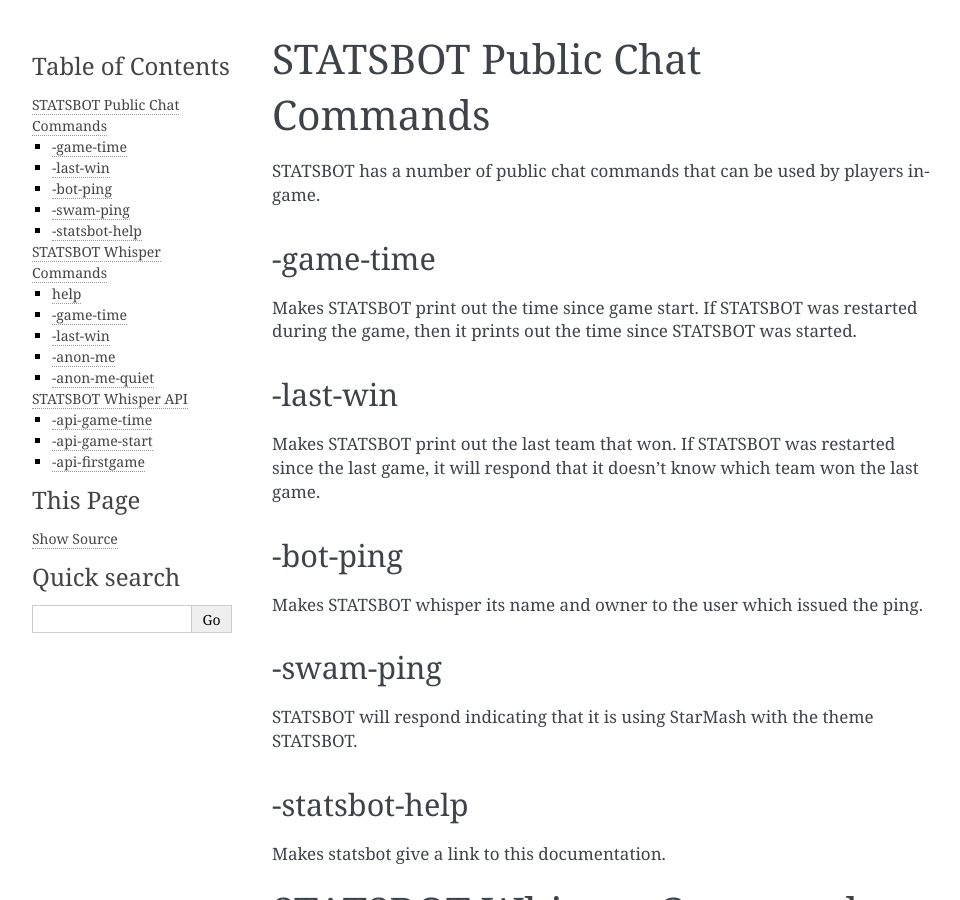
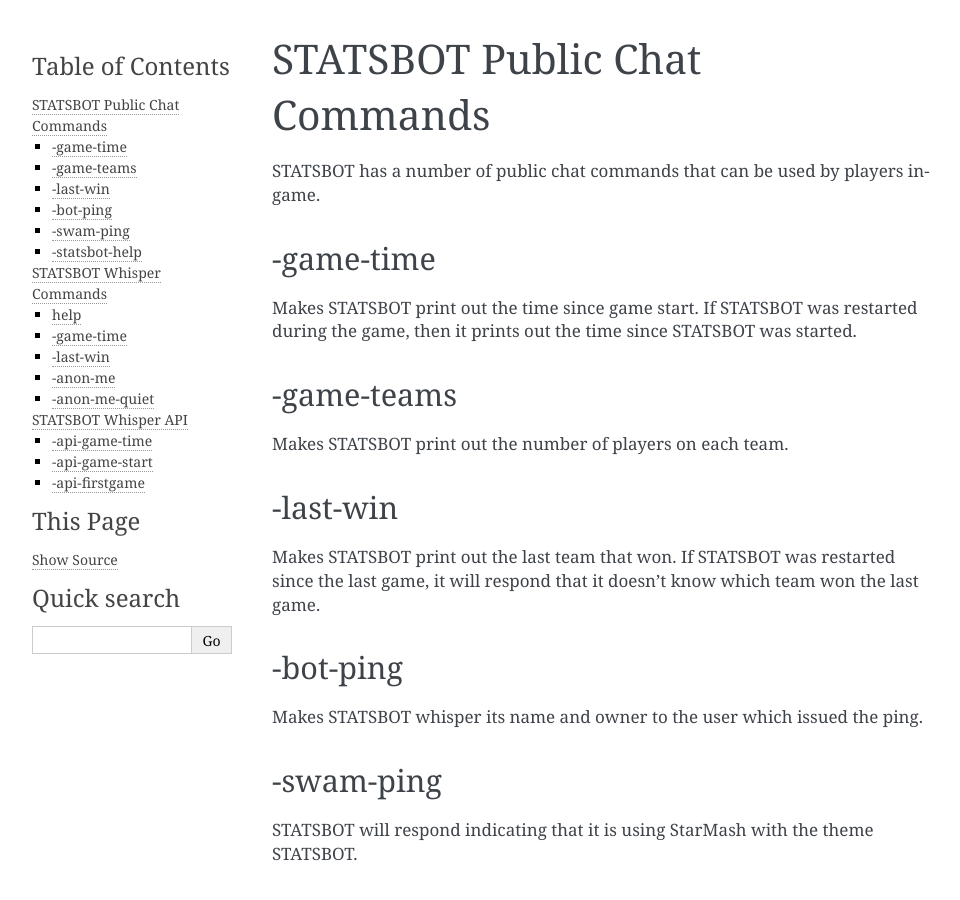
Before and after one commit to Phantomical/airmash-logs, a Sphinx documentation site: the page built from docs/source/commands.rst, in a window 1280 px wide and 900 px high. Shown: the whole window, without its empty margins (148-1108 px from the left). Built offline with Sphinx 7.4.7, drawn with Linux system fonts in a browser that asks for light colours.

Commit message:
Update changelog

```diff
--- a/docs/source/commands.rst
+++ b/docs/source/commands.rst
@@ -11,6 +11,12 @@
 Makes STATSBOT print out the time since game start.
 If STATSBOT was restarted during the game, then it
 prints out the time since STATSBOT was started.
+
+-game-teams
+-----------
+
+Makes STATSBOT print out the number of players on
+each team.
 
 -last-win
 ---------
```
Also changed, not shown: 1 other file.
